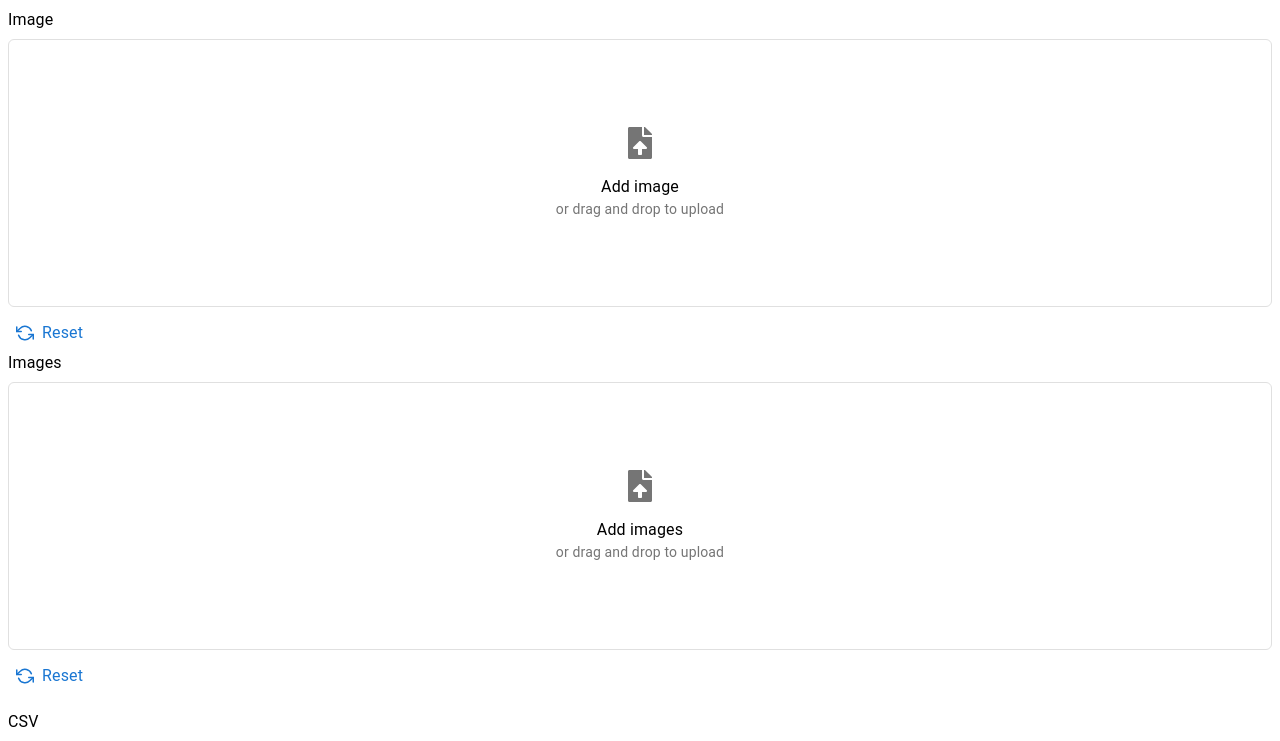
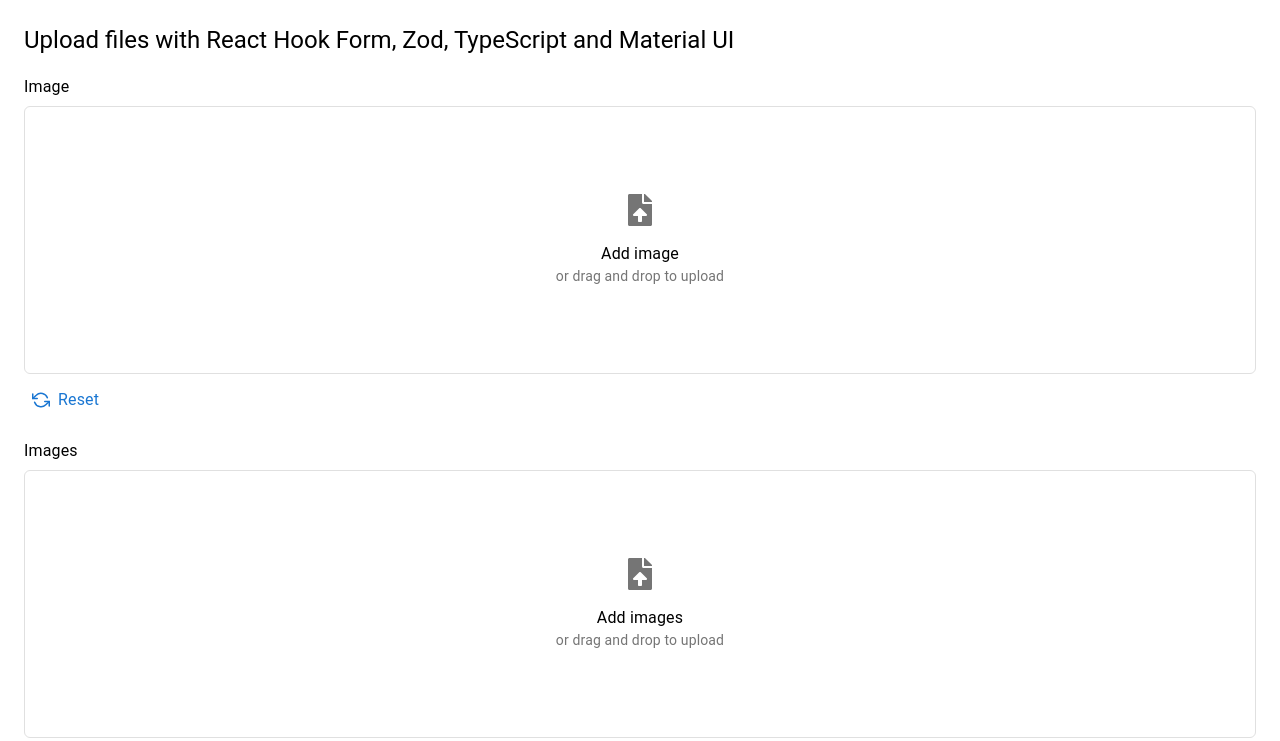
Before and after one commit to tiavina-mika/upload-files-react-dropzone-zod-hook-form-ts, a React (Create React App) app in the folder src/: page / in a window 1280 px wide. Shown: the top 741 px of the page. Built offline with nearby package versions, Linux system fonts and the light colour scheme; no server answers; the HTML template or start-up script is replaced by a standard one.

Commit message:
update design

```diff
--- a/src/App.tsx
+++ b/src/App.tsx
@@ -1,4 +1,4 @@
-import { Box, Typography } from "@mui/material";
+import { Box, Stack, Typography } from "@mui/material";
 
 import Form from "./Form";
 
@@ -9,15 +9,23 @@
         minHeight: "90vh",
         display: "flex",
         flexDirection: "column",
-        justifyContent: "space-between"
+        justifyContent: "space-between",
+        p: 2
       }}
     >
+      <Stack spacing={2.4}>
+        <div>
+          <Typography variant="h5">
+            Upload files with React Hook Form, Zod, TypeScript and Material UI
+          </Typography>
+        </div>
         <Form />
         <Box sx={{ display: "flex", justifyContent: "center" }}>
           <a href="https://www.linkedin.com/in/tiavina-michael-ralainirina/">
             <Typography>By Tiavina Michael Ralainirina</Typography>
           </a>
         </Box>
+      </Stack>
     </Box>
   );
 };
--- a/src/Form.tsx
+++ b/src/Form.tsx
@@ -1,4 +1,4 @@
-import { Box, Button } from "@mui/material";
+import { Box, Button, Stack } from "@mui/material";
 import { FormProvider, SubmitHandler, useForm } from "react-hook-form";
 import DropzoneField from "./components/DropzoneField";
 import { useEffect } from "react";
@@ -65,6 +65,7 @@
   return (
     <FormProvider {...form}>
       <form onSubmit={handleSubmit(onSubmit)}>
+        <Stack spacing={2.6}>
           {/* -------- inputs -------- */}
           <DropzoneField
             name="image"
@@ -92,6 +93,7 @@
               Submit
             </Button>
           </Box>
+        </Stack>
       </form>
     </FormProvider>
   );
```
Lines whose indentation alone changed are shown as unchanged.
